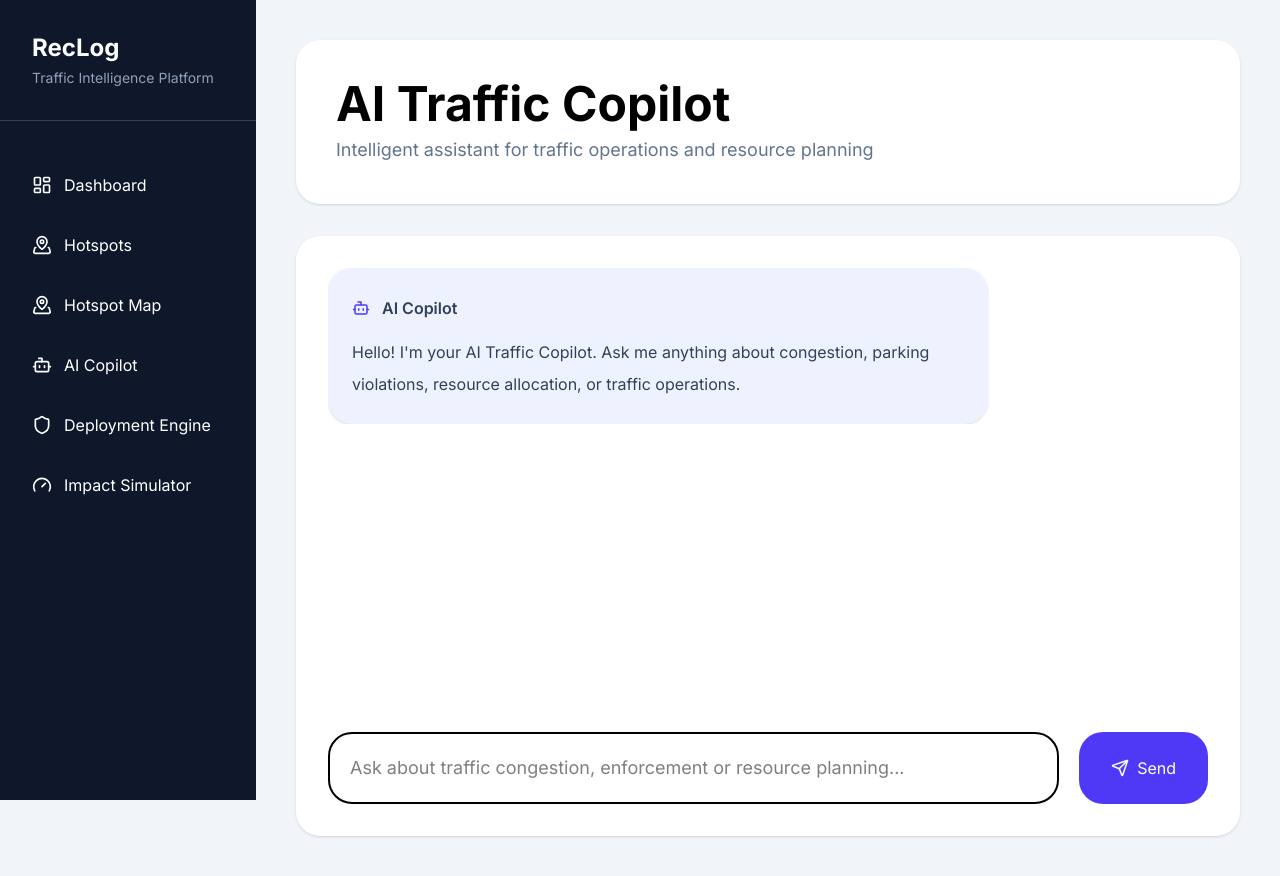
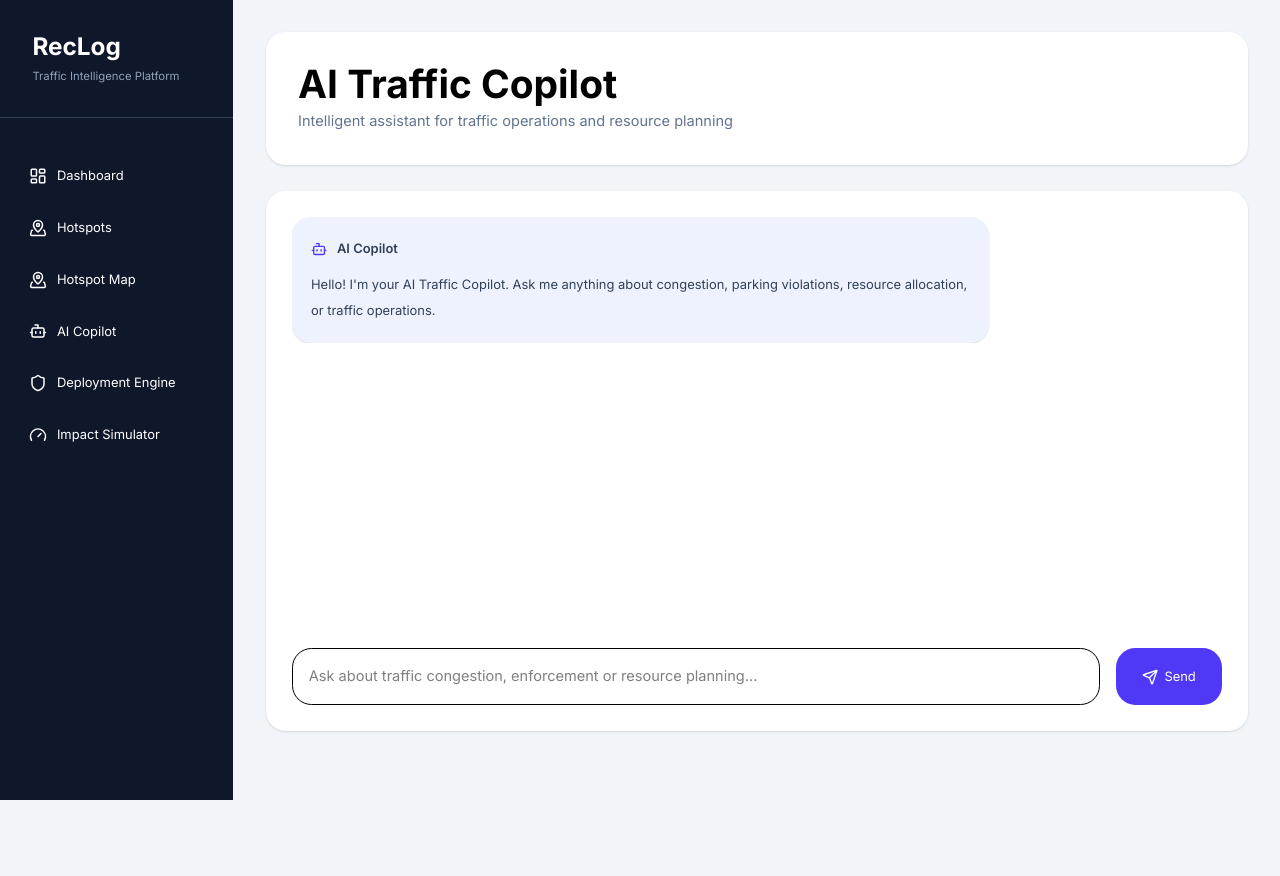
Before and after one commit to Risspecct/RecLog, a React app in the folder frontend/: page /copilot in a window 1280 px wide. After the commit the page ends 800 px from the top, so only its background shows below. Built offline with nearby package versions, Linux system fonts and the light colour scheme; the HTML template or start-up script is replaced by a standard one.

Commit message:
updated page size

```diff
--- a/frontend/src/components/Sidebar.jsx
+++ b/frontend/src/components/Sidebar.jsx
@@ -12,21 +12,21 @@ function Sidebar(){
 
 return(
 
-<div className="fixed left-0 top-0 w-64 h-screen bg-slate-900 text-white z-50">
+<div className="fixed inset-y-0 left-0 w-72 bg-slate-900 text-white z-50">
 
-<div className="p-8 border-b border-slate-700">
+<div className="p-10 border-b border-slate-700">
 
-<h1 className="text-2xl font-bold">
+<h1 className="text-3xl font-bold">
 RecLog
 </h1>
 
-<p className="text-slate-400 text-sm mt-1">
+<p className="text-slate-400 text-sm mt-2">
 Traffic Intelligence Platform
 </p>
 
 </div>
 
-<div className="mt-10 px-5 space-y-3">
+<div className="mt-12 px-6 space-y-4">
 
 <Link to="/" className="flex items-center gap-3 p-3 rounded-xl hover:bg-slate-800">
   <LayoutDashboard size={20}/>
--- a/frontend/src/index.css
+++ b/frontend/src/index.css
@@ -3,10 +3,19 @@
 @import "tailwindcss";
 
 *{
-font-family:'Inter',sans-serif;
+  font-family:'Inter',sans-serif;
+}
+
+html {
+  font-size: 90%;
 }
 
 body{
-margin:0;
-background:#f1f5f9;
+  margin:0;
+  background:#f1f5f9;
 }
+
+#root {
+  zoom: 0.9;
+  transform-origin: top center;
+}
--- a/frontend/src/pages/Analytics.jsx
+++ b/frontend/src/pages/Analytics.jsx
@@ -10,7 +10,7 @@ return(
 
 <Sidebar/>
 
-<div className="ml-64 p-10">
+<div className="ml-72 p-10">
 
 <Navbar/>
 
--- a/frontend/src/pages/CopilotPage.jsx
+++ b/frontend/src/pages/CopilotPage.jsx
@@ -75,7 +75,7 @@ function CopilotPage() {
 
             <Sidebar />
 
-            <div className="ml-64 p-10">
+            <div className="ml-72 p-10">
 
                 <Navbar
                     title="AI Traffic Copilot"
--- a/frontend/src/pages/Dashboard.jsx
+++ b/frontend/src/pages/Dashboard.jsx
@@ -50,7 +50,7 @@ function Dashboard() {
 
             <Sidebar />
 
-            <div className="ml-64 p-8 overflow-x-hidden">
+            <div className="ml-72 p-8 overflow-x-hidden">
 
                 <Navbar
                     title="Dashboard"
--- a/frontend/src/pages/DeploymentPage.jsx
+++ b/frontend/src/pages/DeploymentPage.jsx
@@ -147,7 +147,7 @@ ${plan.patrol_interval}
 
       <Sidebar />
 
-      <div className="ml-64 p-10">
+      <div className="ml-72 p-10">
 
         <Navbar
           title="Deployment Engine"
--- a/frontend/src/pages/Hotspots.jsx
+++ b/frontend/src/pages/Hotspots.jsx
@@ -148,7 +148,7 @@ function Hotspots() {
 
             <Sidebar />
 
-            <div className="ml-64 p-10">
+            <div className="ml-72 p-10">
 
                 <Navbar
                     title="Hotspots"
--- a/frontend/src/pages/MapPage.jsx
+++ b/frontend/src/pages/MapPage.jsx
@@ -118,7 +118,7 @@ function MapPage() {
 
       <Sidebar />
 
-      <div className="ml-64 p-10">
+      <div className="ml-72 p-10">
 
         <Navbar
           title="Traffic Map"
--- a/frontend/src/pages/SimulatorPage.jsx
+++ b/frontend/src/pages/SimulatorPage.jsx
@@ -124,7 +124,7 @@ function SimulatorPage() {
 
       <Sidebar />
 
-      <div className="ml-64 p-10">
+      <div className="ml-72 p-10">
 
         <h1 className="text-5xl font-bold mb-3">
 
```
